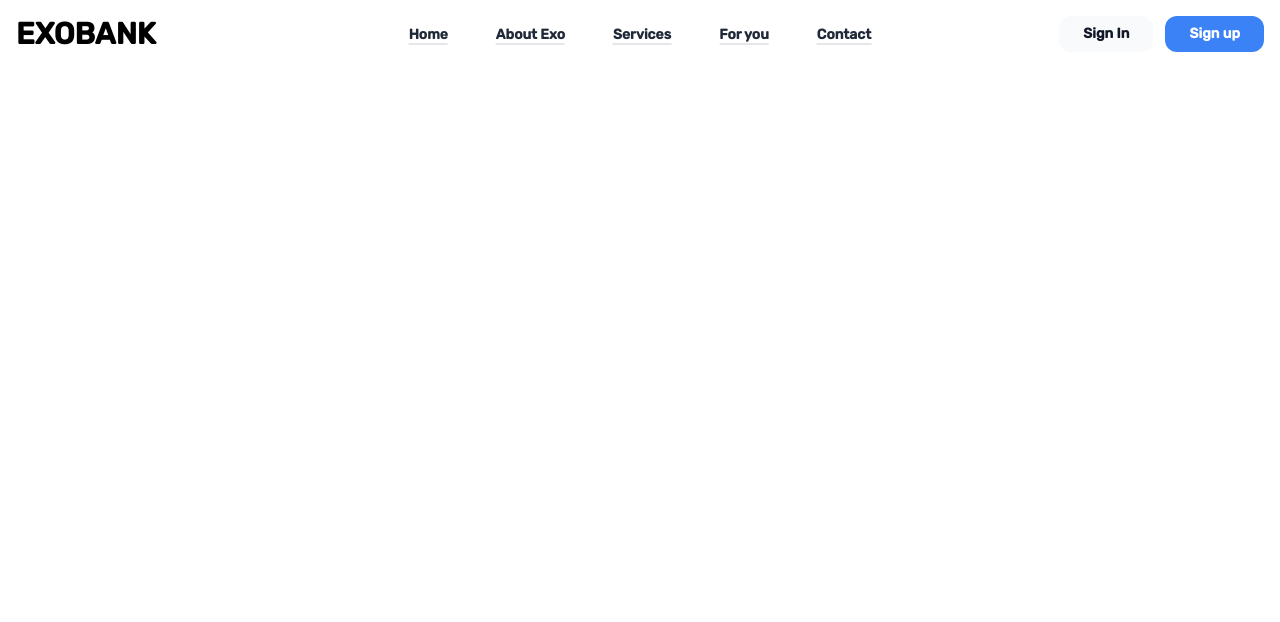
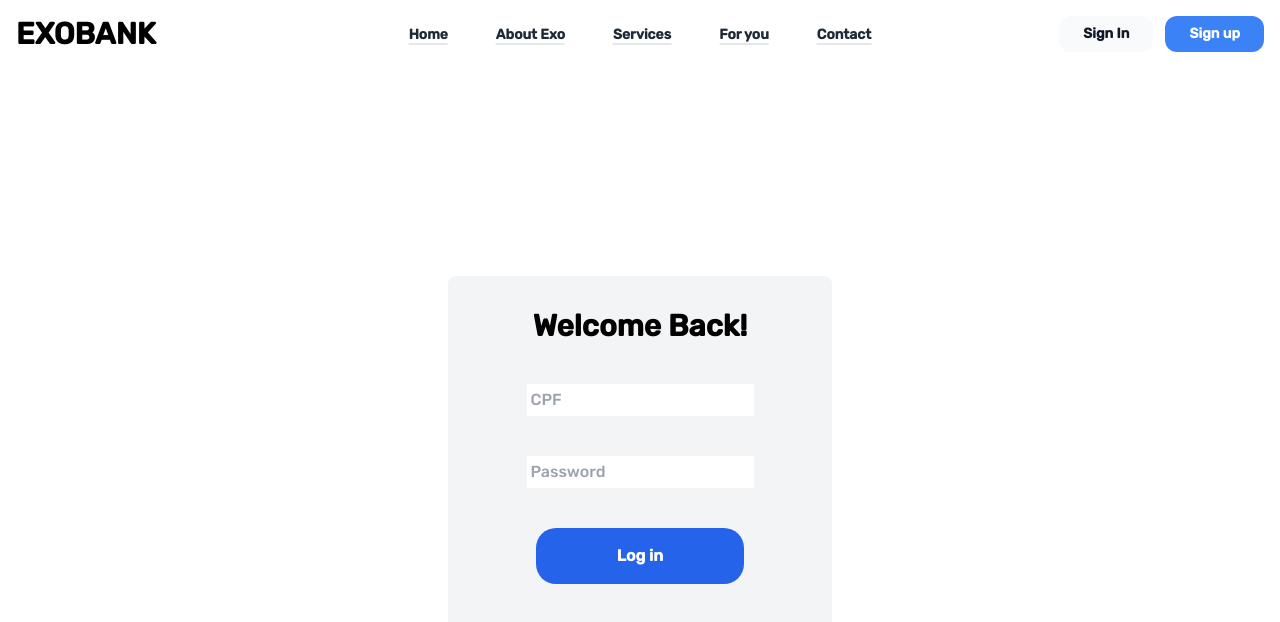
Before and after one commit to vinicius-prates/sandbox, a React (Vite) app: page /login in a window 1280 px wide. Shown: the top 622 px of the page. Built offline with nearby package versions, Linux system fonts and the light colour scheme.

Commit message:
fix somethings off tailwind at the landingpage, navbar and loginpage

```diff
--- a/src/components/LandingPage.jsx
+++ b/src/components/LandingPage.jsx
@@ -1,4 +1,6 @@
 import '../App.css';
+import { Link } from 'react-router-dom'
+
 export const LandingPage = () => {
     return(
         <>
@@ -8,12 +10,12 @@ export const LandingPage = () => {
                     New here? Create an account.
                 </h1>
                 <div className="my-8 flex gap-6 self-center">
-                    <a className="bg-white text-black font-bold p-4 rounded-[20px] w-32 text-center
+                    <Link to="login" className="bg-white text-black font-bold p-4 rounded-[20px] w-32 text-center
                     hover:bg-black hover:text-white ease-in-out duration-300"
-                    href="" >Login</a>
-                    <a className="bg-blue-600 text-white font-bold p-4 rounded-[20px] w-32 text-center
+                     >Login</Link>
+                    <Link to="" className="bg-blue-600 text-white font-bold p-4 rounded-[20px] w-32 text-center
                     hover:bg-white hover:text-blue-600 ease-in-out duration-300"
-                    href=""> Sign Up</a>
+                    href=""> Sign Up</Link>
                 </div>
 
             </div>
--- a/src/components/NavBar.jsx
+++ b/src/components/NavBar.jsx
@@ -1,4 +1,6 @@
 import '../App.css';
+import { Link } from 'react-router-dom'
+
 export const NavBar = () => {
 
 
@@ -12,19 +14,19 @@ export const NavBar = () => {
 
         <div >
 			   <nav className="relative px-4 py-4 flex justify-between items-center bg-white w-full">
-		<a  className="text-3xl font-bold leading-none" href="#">
+		<Link to="/"  className="text-3xl font-bold leading-none" >
 			EXOBANK
-		</a>
+		</Link>
 		<div  className="lg:hidden">
-			<button onClick={toggleMenu}  className="navbar-burger flex items-center text-blue-600 p-3">
+			<button onClick={toggleMenu}  className="navbar-burger flex items-center text-blue-600 p-2">
 				<svg  className="block h-4 w-4 fill-current" viewBox="0 0 20 20" xmlns="http://www.w3.org/2000/svg">
 					<title>Mobile menu</title>
 					<path d="M0 3h20v2H0V3zm0 6h20v2H0V9zm0 6h20v2H0v-2z"></path>
 				</svg>
 			</button>
 		</div>
-		<ul  className="mobile-menu  mt-36 ml-0 bg-white w-[100%]  gap-y-1.5 p-6 rounded-b-lg grid flex md:hidden md:mt-0 md:ml-0 md:bg-transparent text-center justify-center hidden absolute top-1/2 left-1/2 transform -translate-y-1/2 -translate-x-1/2 lg:flex lg:mx-auto lg:flex lg:items-center lg:w-auto lg:space-x-6">
-			<li><a  className="text-sm text-gray-800 font-bold hover:text-gray-500 border-b-2" href="#">Home</a></li>
+		<ul  className="mobile-menu  mt-[7rem] ml-0 bg-white w-[100%] p-3 gap-y-1.5 rounded-b-lg grid flex md:hidden md:mt-0 md:ml-0 md:bg-transparent text-center justify-center hidden absolute top-1/2 left-1/2 transform -translate-y-1/2 -translate-x-1/2 lg:flex lg:mx-auto lg:flex lg:items-center lg:w-auto lg:space-x-6">
+			<li><Link to="/"  className="text-sm text-gray-800 font-bold hover:text-gray-500 border-b-2" >Home</Link></li>
 			<li  className="text-gray-300">
 
 			</li>
--- a/src/pages/LoginPage.jsx
+++ b/src/pages/LoginPage.jsx
@@ -5,7 +5,17 @@ export const LoginPage = () =>{
     return(
         <div>
             <NavBar/>
+            <div className="flex justify-center align-middle w-screen items-center h-screen ">
 
+            <div className="flex flex-col text-center items-center gap-10  bg-gray-100 p-8 m-6 rounded-lg w-96 h-96">
+                <h1 className="font-bold text-3xl ">Welcome Back!</h1>
+                <input placeholder="CPF" type="text" className="p-1"></input>
+                <input placeholder="Password" type="password" className="p-1"></input>
+                <a className="bg-blue-600 text-white font-bold p-4 rounded-[20px] w-52  text-center
+                    hover:bg-white hover:text-blue-600 ease-in-out duration-300">Log in</a>
+                <a className=""></a>
+            </div>
+            </div>
         </div>
     )
 }
```
